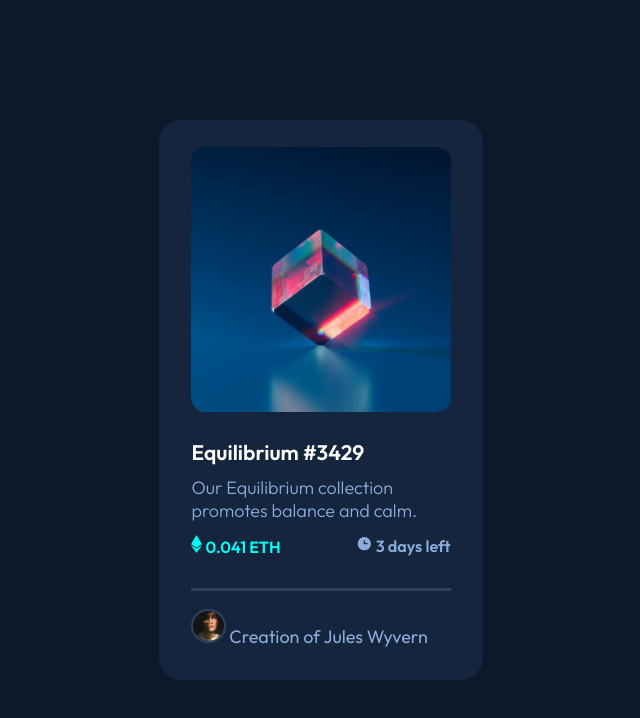
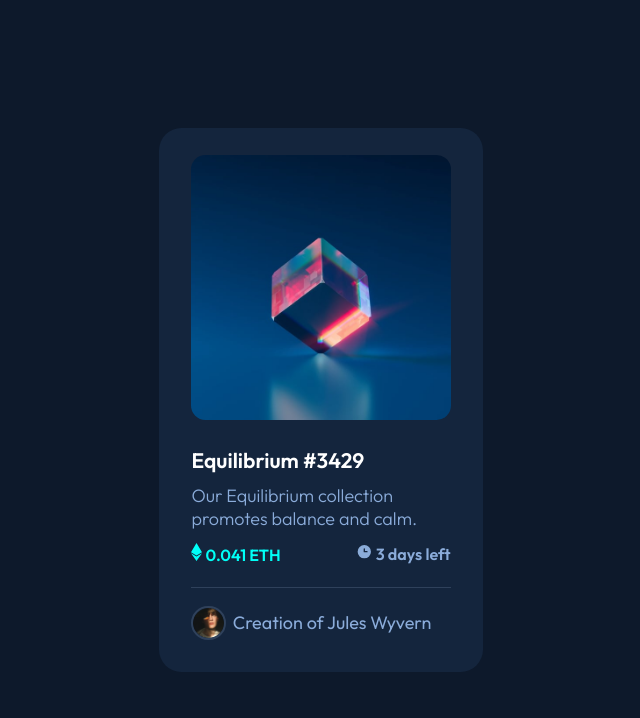
Before and after one commit to jhernar/NFTPreview, a plain HTML site: page index.html in a window 1280 px wide. Shown: the whole page, without its empty margins (319-959 px from the left). Drawn offline with Linux system fonts and the light colour scheme.

Commit message:
cambios finales uwu

```diff
--- a/index.html
+++ b/index.html
@@ -43,7 +43,7 @@
         <div class="line"></div>
 
         <div class="info__creator">
-          <img src="./styles/images/image-avatar.png" alt="avatar">
+          <img class="avatar" src="./styles/images/image-avatar.png" alt="avatar">
           <span>Creation of <a href="#" style>Jules Wyvern</a></span>
         </div>
       </article>
--- a/styles/style.css
+++ b/styles/style.css
@@ -95,27 +95,27 @@ a {
 }
 
 .line {
-    border-bottom: 0.2em solid var(--very-dark-blue-line);
-    margin-top: 1em;
+    border-bottom: 0.1em solid var(--very-dark-blue-line);
+    margin-top: .5em;
 }
 
 .info__creator {
     padding-top: 1em;
-    margin-bottom: 0;
+display: flex;
+align-items: center;
     font-size: 1em;
-    color: var(--soft-blue);
 }
 
-.info__creator>img {
+.avatar {
     width: 1.9em;
     border: 0.12em solid var(--very-dark-blue-line);
     border-radius: 1.9em;
-
 }
 
 
-.info__creator>span {
-    margin-bottom: em;
+span{
+      margin-left: 0.4em;
+        color: var(--soft-blue);
 }
 
 .info__creator>a {
@@ -152,4 +152,6 @@ a {
 
 
 @media screen,
-(max-width: 375px) {}
+(max-width: 375px) {
+
+}
```
Also changed, not shown: screenshot.png (added), 1 other file.
